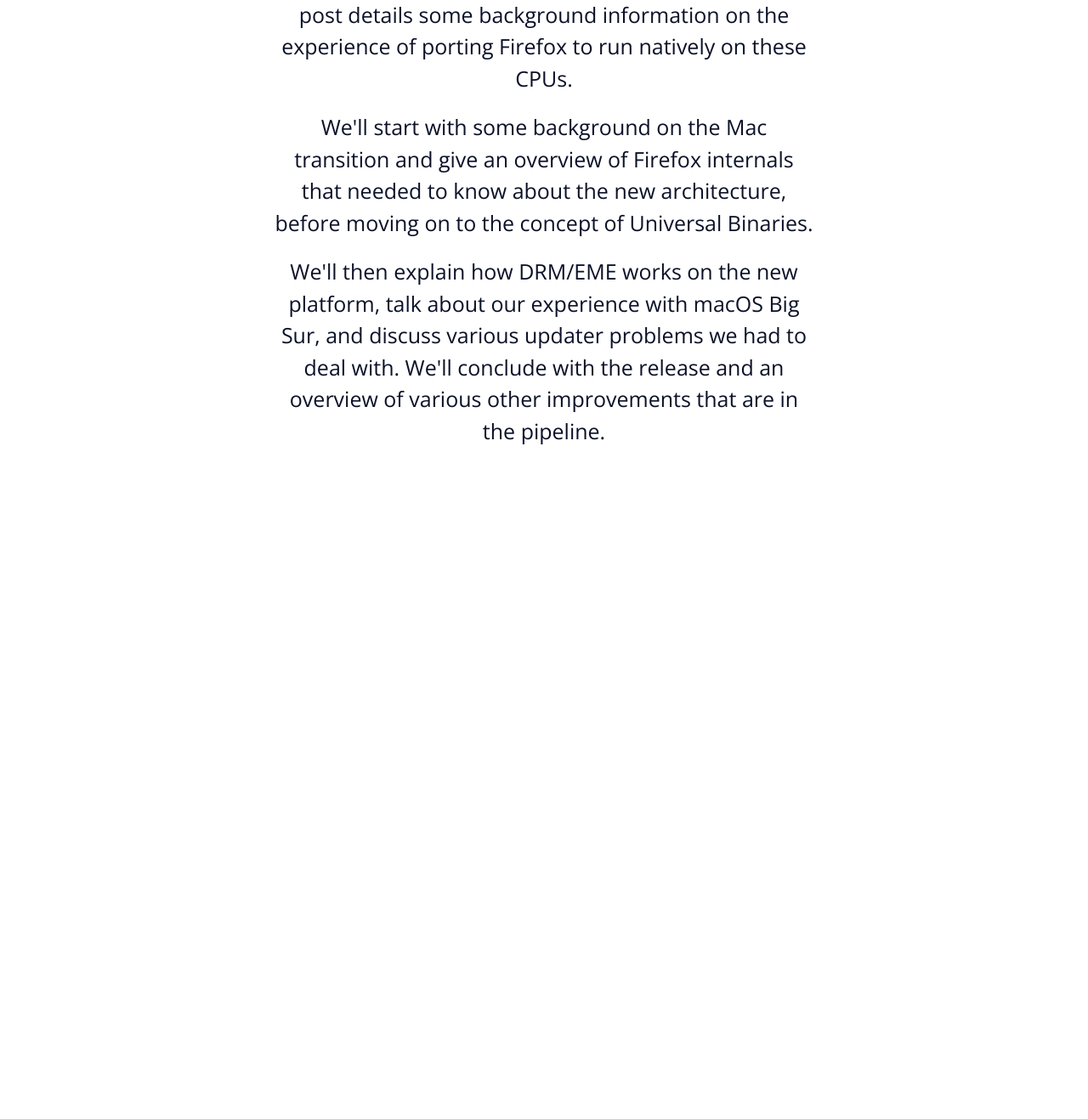
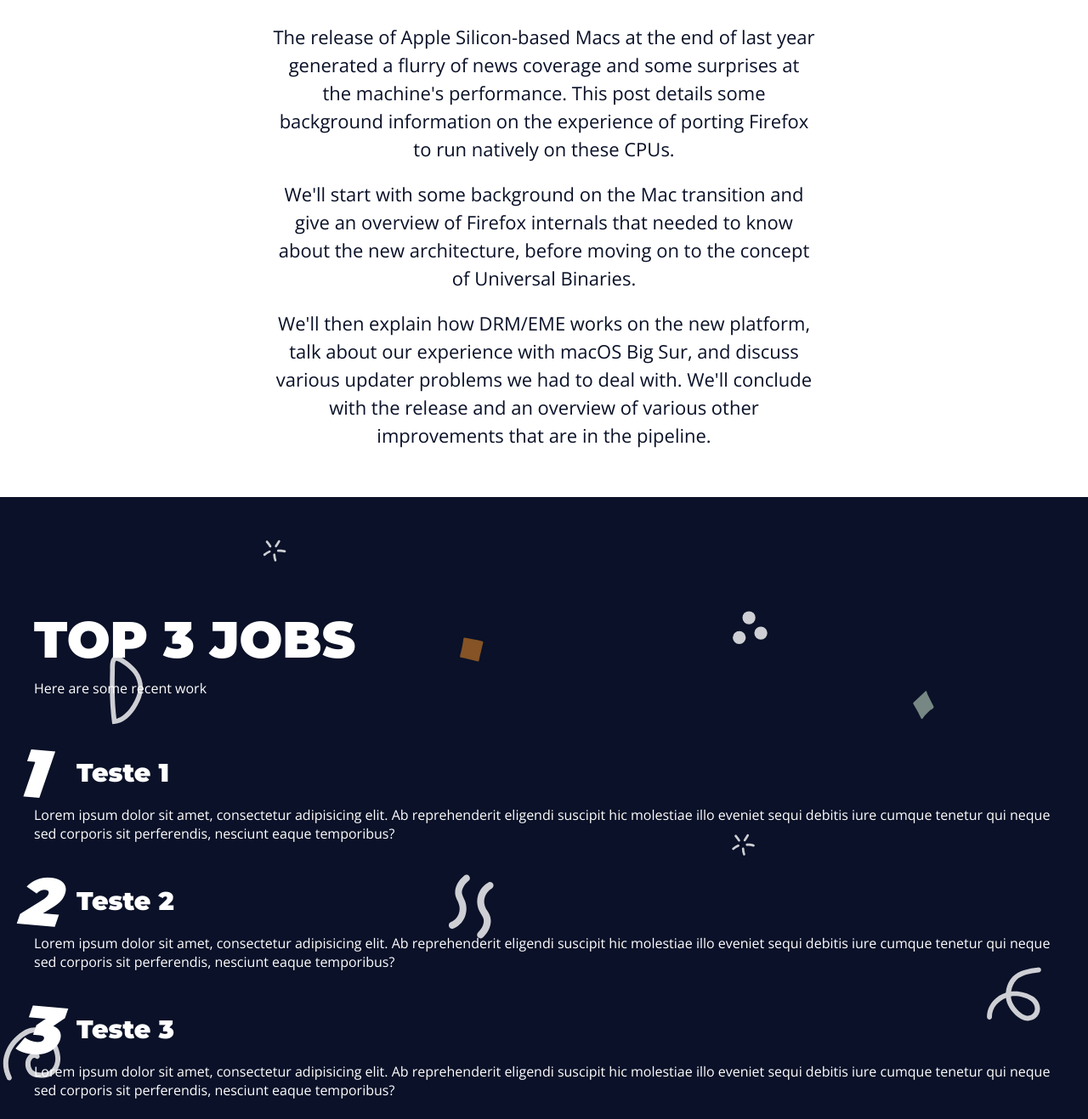
Before and after one commit to TalisonMoura/LangingPageWeb, a plain HTML site: page index.html in a window 1280 px wide. Shown: the part 1200-2517 px from the top of the page at 85% size. Before the commit the page ends 1785 px from the top, so only its background shows below. Drawn offline with nearby package versions, Linux system fonts and the light colour scheme.

Commit message:
Landing Page - Seção Top3 (correção)

```diff
--- a/assets/css/styles.css
+++ b/assets/css/styles.css
@@ -144,7 +144,7 @@ a {
     height: 6.5rem;
 }
 
-.intro-content{
+.inicial-content{
     position: relative;
     top: -8rem;
     display: grid;
@@ -153,27 +153,67 @@ a {
     height: 100vh;
 }
 
-.intro-text-content, .intro-img {
+.inicial-text-content, .inicial-img {
     display: flex;
     flex-flow: column wrap;
     justify-content: center;
 }
 
-.intro-img img {
+.inicial-img img {
     max-width: 100%;
     height: auto;
 }
 
-.top3-content {
+.intro-content {
     max-width: 64rem;
     display: flex;
     flex-flow: column wrap;
     justify-content: center;
     height: 100vh;
     text-align: center;
-    font-size: 2.5rem;
+    font-size: 2.2rem;
 }
 
-.top3-content p {
+.intro-content p {
     line-height: 1.5;
 }
+
+.top3-content {
+    display: flex;
+    flex-flow: column wrap;
+    justify-content: center;
+    height: 100vh;
+}
+
+.top3-main-heading {
+    margin-bottom: 1rem;
+}
+
+.top3-description {
+    padding-bottom: 5rem;
+}
+
+.grid {
+    display: grid;
+    grid-template-columns: reapet(3, 1fr);
+    gap: var(--gap);
+    counter-reset: gridCounter;
+}
+
+.grid h3 {
+    font-size: 3rem;
+    position: relative;
+    padding-left: 5rem;
+    padding-bottom: 2rem;
+}
+
+.grid h3::before {
+    counter-increment: gridCounter;
+    content: counter(gridCounter);
+    position: absolute;
+    font-size: 8rem;
+    font-style: italic;
+    top: -3rem;
+    left: -2rem;
+    transform: rotate(5deg)
+}
--- a/index.html
+++ b/index.html
@@ -21,6 +21,7 @@
 
             <nav>
                 <ul>
+                    <li><a href="#inicial">Inicio</a></li>
                     <li><a href="#intro">Intro</a></li>
                     <li><a href="#top3">Top 3</a></li>
                     <li><a href="#">Gallery</a></li>
@@ -33,28 +34,61 @@
 
     <div class="menu-spacing"></div>
 
-    <section id="intro" class="intro main-bg section">
-        <div class="main-content intro-content">
-            <div class="intro-text-content">
+    <section id="inicial" class="inicial main-bg section">
+        <div class="main-content inicial-content">
+            <div class="inicial-text-content">
                 <h2>May the force be with you</h2>
                 <p>When you stay beeing proud of yourself, take a look around you and see the position you are, try to
                     thankful all the people who find a reason to you do your the best, i know we have a lot of things to
                     improve, but when i saw all the things passing by my eyes, i try to figure out where i am,
                 </p>
             </div>
-            <div class="intro-img">
+            <div class="inicial-img">
                 <img src="assets/img/undraw_cloud.svg" alt="Logo homem olhando para um dashboard">
             </div>
         </div>
     </section>
-    <section id="top3" class="white-bg section">
-        <div class="main-content top3-content">
-            <h2>Top 3 Jobs</h2>
-            <p>The release of Apple Silicon-based Macs at the end of last year generated a flurry of news coverage and some surprises at the machine's performance. This post details some background information on the experience of porting Firefox to run natively on these CPUs.</p>
-            <p>We'll start with some background on the Mac transition and give an overview of Firefox internals that needed to know about the new architecture, before moving on to the concept of Universal Binaries.</p>
-            <p>We'll then explain how DRM/EME works on the new platform, talk about our experience with macOS Big Sur, and discuss various updater problems we had to deal with. We'll conclude with the release and an overview of various other improvements that are in the pipeline.</p>
+    <section id="intro" class="white-bg section">
+        <div class="main-content intro-content">
+            <h2>News coverage and some surprises</h2>
+            <p>The release of Apple Silicon-based Macs at the end of last year generated a flurry of news coverage and
+                some surprises at the machine's performance. This post details some background information on the
+                experience of porting Firefox to run natively on these CPUs.</p>
+            <p>We'll start with some background on the Mac transition and give an overview of Firefox internals that
+                needed to know about the new architecture, before moving on to the concept of Universal Binaries.</p>
+            <p>We'll then explain how DRM/EME works on the new platform, talk about our experience with macOS Big Sur,
+                and discuss various updater problems we had to deal with. We'll conclude with the release and an
+                overview of various other improvements that are in the pipeline.</p>
         </div>
     </section>
+
+    <section id="top3" class="top3 main-bg section">
+        <div class="main-content top3-content">
+            <h2 class="top3-main-heading">Top 3 Jobs</h2>
+            <p class="top3-description">Here are some recent work</p>
+            <div class="grid">
+                <article>
+                    <h3>Teste 1</h3>
+                    <p>Lorem ipsum dolor sit amet, consectetur adipisicing elit. Ab reprehenderit eligendi suscipit hic
+                        molestiae illo eveniet sequi debitis iure cumque tenetur qui neque sed corporis sit perferendis,
+                        nesciunt eaque temporibus?</p>
+                </article>
+                <article>
+                    <h3>Teste 2</h3>
+                    <p>Lorem ipsum dolor sit amet, consectetur adipisicing elit. Ab reprehenderit eligendi suscipit hic
+                        molestiae illo eveniet sequi debitis iure cumque tenetur qui neque sed corporis sit perferendis,
+                        nesciunt eaque temporibus?</p>
+                </article>
+                <article>
+                    <h3>Teste 3</h3>
+                    <p>Lorem ipsum dolor sit amet, consectetur adipisicing elit. Ab reprehenderit eligendi suscipit hic
+                        molestiae illo eveniet sequi debitis iure cumque tenetur qui neque sed corporis sit perferendis,
+                        nesciunt eaque temporibus?</p>
+                </article>
+            </div>
+        </div>
+    </section>
+
 </body>
 
 </html>
```
